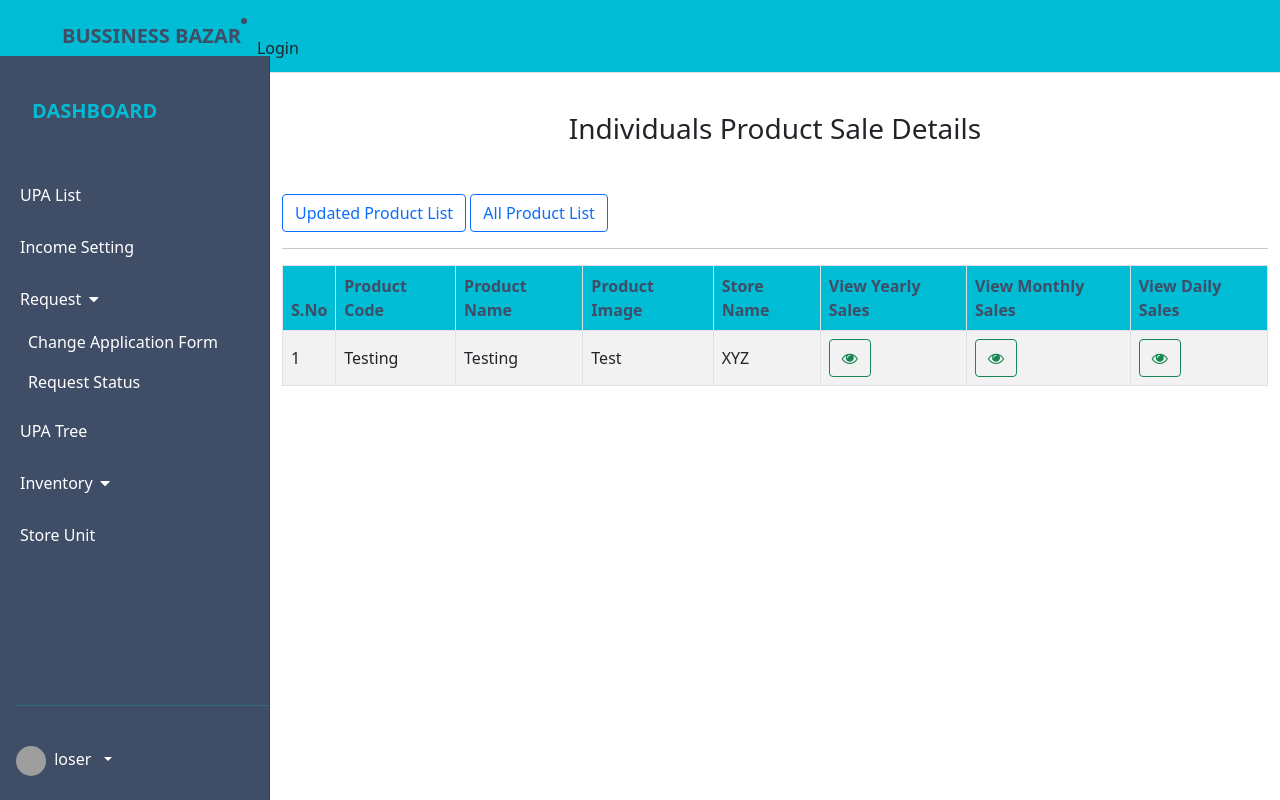
After one commit to msurendra-1008/mlm_repo, a Django app: page /store_product_sales_details/ in a window 1280 px wide. The commit adds this page. Run offline with Django 3.2, Linux system fonts and the light colour scheme; parts of the project's set-up code (start-up, migrations or seed data) failed here and were passed over; grey boxes are pictures that could not be loaded.

Commit message:
changes in store module

```diff
--- a/dashboard/urls.py
+++ b/dashboard/urls.py
@@ -71,5 +71,6 @@ urlpatterns = [
     path('product_addition_in_store/<int:pk>/',product_addition_in_store,name="product-addition-in-store"),
     path('product_updated_list/',product_updated_list,name="product-updated-list"),
     path('product_all_list/',product_all_list,name="product-all-list"),
+    path('store_product_sales_details/',store_product_sales_details,name="store-product-sales-details"),
 
 ]
--- a/dashboard/views.py
+++ b/dashboard/views.py
@@ -891,3 +891,8 @@ def product_all_list(request):
     qs = ProductInStore.objects.all()
     context = {'products':qs}
     return render(request,'dashboard/all_product_list.html',context)
+
+
+def store_product_sales_details(request):
+    context = {}
+    return render(request, 'dashboard/store_product_sales_details.html', context)
--- a/templates/dashboard/all_product_list.html
+++ b/templates/dashboard/all_product_list.html
@@ -9,6 +9,12 @@
             <h3 class="text-center m-5">Updated Products List</h3>
 
             <hr>
+            <form method="GET">
+                <div class="input-group mb-3">
+                  <input type="text" name="q" class="form-control" placeholder="Search for Row" aria-label="Search for products" aria-describedby="search-button" style="max-width: 250px;" value="{{request.GET.q}}">
+                  <button class="btn btn-outline-secondary" type="submit" id="search-button">Search</button>
+                </div>
+              </form>
             <!-- <div class="row"> -->
                 <table class="table table-striped table-hover table-bordered align-middle mb-5">
                     <thead class="theme_nav">
--- a/templates/dashboard/store_details.html
+++ b/templates/dashboard/store_details.html
@@ -34,7 +34,7 @@
                             <td>{{ stores.avg_section_rack }}</td>
                         </tr>
                         <tr>
-                            <th>Active</th>
+                            <th>Store Status</th>
                             <td>{{ stores.store_Status }}</td>
                         </tr>
                     </thead>
--- /dev/null
+++ b/templates/dashboard/store_product_sales_details.html
@@ -0,0 +1,48 @@
+{% extends "base.html" %}
+
+{% block content %}
+
+<div class="container-fluid">
+    <div class="row flex-nowrap">
+
+        <div class="col">
+            <h3 class="text-center m-5">Individuals Product Sale Details</h3>
+           <a href="{% url 'product-updated-list'%}" class="btn btn-outline-primary">Updated Product List</a>
+           <a href="{% url 'product-all-list'%}" class="btn btn-outline-primary">All Product List</a>
+           <hr>
+            <!-- <div class="row"> -->
+                <table class="table table-striped table-hover table-bordered align-middle mb-5">
+                    <thead class="theme_nav">
+                        <tr>
+                            <th>S.No</th>
+                            <th>Product Code</th>
+                            <th>Product Name</th>
+                            <th>Product Image</th>
+                            <th>Store Name</th>
+                            <th>View Yearly Sales</th>
+                            <th>View Monthly Sales</th>
+                            <th>View Daily Sales</th>
+                          </tr>
+                    </thead>
+                    <tbody>
+
+                    <tr>
+                        <td>1</td>
+                        <td>Testing</td>
+                        <td>Testing</td>
+                        <td>Test</td>
+                        <td>XYZ</td>
+                        <td><a href="" class="btn btn-outline-success" title="Yearly Sales Details"><i class="fa fa-eye" aria-hidden="true"></i></a></td>
+                        <td><a href="" class="btn btn-outline-success" title="Monthly Sales Details"><i class="fa fa-eye" aria-hidden="true"></i></a></td>
+                        <td><a href="" class="btn btn-outline-success" title="Daily Sales Details"><i class="fa fa-eye" aria-hidden="true"></i></a></td>
+                    </tr>
+
+                    </tbody>
+                </table>
+
+        </div>
+    </div>
+</div>
+
+
+{% endblock content %}
--- a/templates/dashboard/updated_product_list.html
+++ b/templates/dashboard/updated_product_list.html
@@ -36,7 +36,7 @@
                         <td>{{product.section_number_on_rack}}</td>
                         <td>{{product.product_status}}</td>
                         <td>
-
+                            <a href="{% url 'store-product-sales-details'%}" class="btn btn-outline-success" title="Update Store Detail"><i class="fa fa-eye" aria-hidden="true"></i></a>
 
                         </td>
                     </tr>
```
